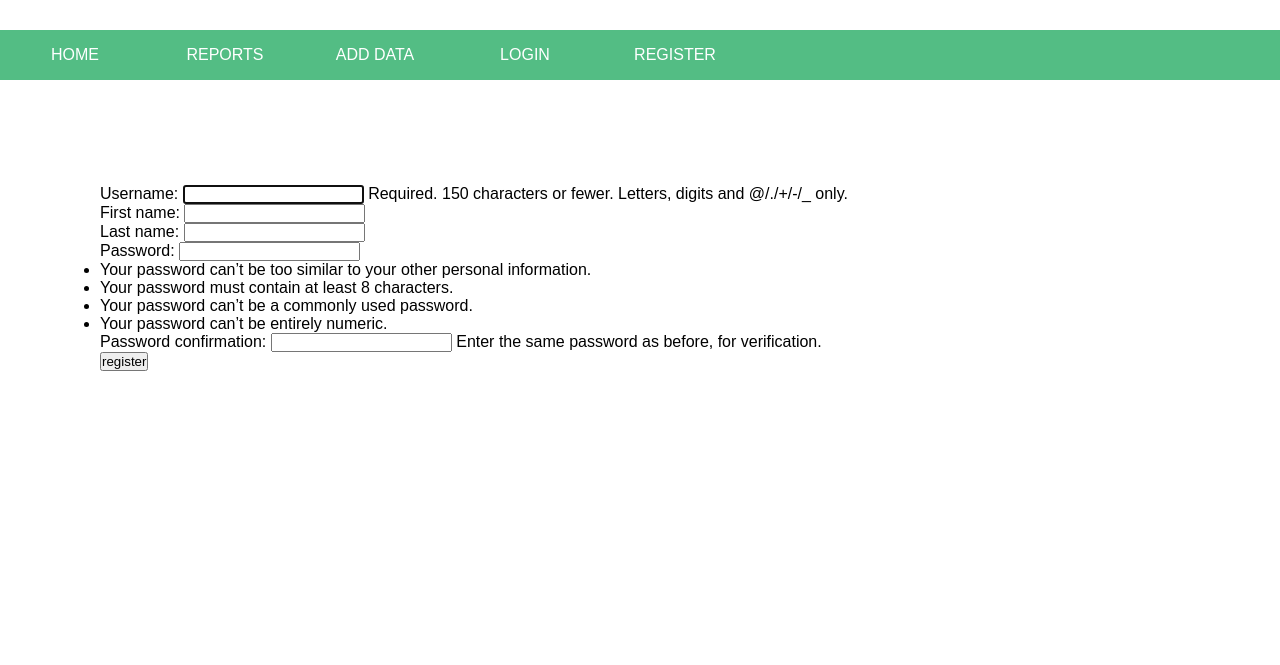
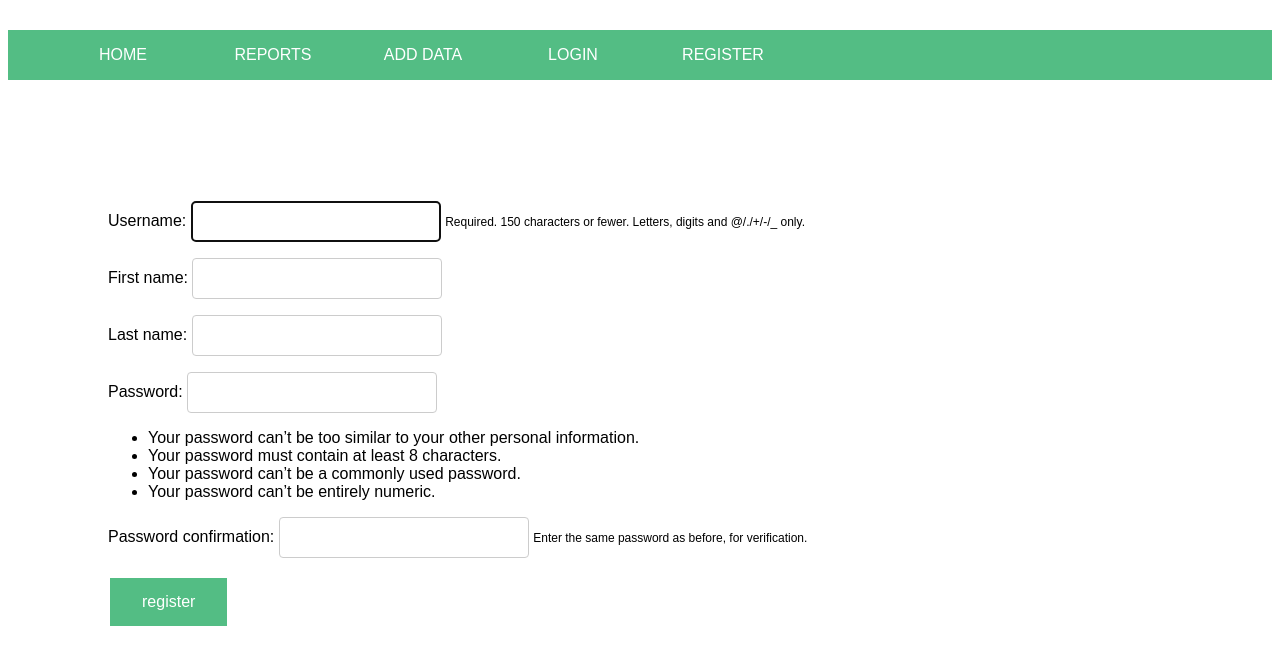
Before and after one commit to droxbrl/FinApp, a Django app: page /register/ in a window 1280 px wide. Shown: the top 665 px of the page. Run offline with Django 4.2, Linux system fonts and the light colour scheme.

Commit message:
user registration added

```diff
--- a/FinApp/FinApp/settings.py
+++ b/FinApp/FinApp/settings.py
@@ -44,7 +44,6 @@ INSTALLED_APPS = [
     'FinancialAssistant.apps.FinancialassistantConfig',
     # Регистрация приложения users
     'users.apps.UsersConfig',
-    'bootstrap3',
 ]
 
 MIDDLEWARE = [
--- a/FinApp/FinancialAssistant/static/FinancialAssistant/css/base.css
+++ b/FinApp/FinancialAssistant/static/FinancialAssistant/css/base.css
@@ -1,7 +1,7 @@
-* {
-    margin: 0;
-    padding: 0;
-}
+/** {*/
+/*    margin: 0;*/
+/*    padding: 0;*/
+/*}*/
 
 body {
     background-color: #fff;
@@ -73,6 +73,35 @@ body {
     padding-top: 5px;
 }
 
-.text-input-form{
+/*.register-login-form {*/
+/*    width: 500px;*/
+/*    border-radius: 5px;*/
+/*    background-color: #f2f2f2;*/
+/*    padding: 5px;*/
+/*}*/
 
+.form-control {
+    width: 250px;
+    padding: 12px 20px;
+    display: inline-block;
+    border: 1px solid #ccc;
+    border-radius: 4px;
+    box-sizing: border-box;
 }
+
+.helptext {
+    font-size: 75%
+}
+
+.register-login-button {
+    background-color: #53bd84;
+    border: none;
+    color: white;
+    padding: 15px 32px;
+    text-align: center;
+    text-decoration: none;
+    display: inline-block;
+    font-size: 16px;
+    margin: 4px 2px;
+    cursor: pointer;
+}
--- a/FinApp/templates/FinancialAssistant/base.html
+++ b/FinApp/templates/FinancialAssistant/base.html
@@ -20,7 +20,7 @@
 
 <div class="menu-wrap">
     <ul>
-        <li><a href="#">Home</a></li>
+        <li><a href="{% url 'FinancialAssistant:index' %}">Home</a></li>
         <li><a href="#">Reports</a>
             <ul>
                 <li><a href="#">Income</a></li>
--- a/FinApp/templates/users/register.html
+++ b/FinApp/templates/users/register.html
@@ -1,15 +1,15 @@
 {% extends 'FinancialAssistant/base.html' %}
 
 {% block content %}
+    <div class="register-login-form">
+        <form method="post" name="post" action="{% url 'users:register' %}">
 
-    <form method="post" name="post" action="{% url 'users:register' %}">
+            {% csrf_token %}
+            {{ form.as_p }}
 
-        {% csrf_token %}
-        {{ form.as_p }}
+            <button class="register-login-button" name="submit">register</button>
+            <input type="hidden" name="next" value="{% url 'FinancialAssistant:index' %}"/>
 
-        <button name="submit">register</button>
-        <input type="hidden" name="next" value="{% url 'FinancialAssistant:index' %}"/>
-
-    </form>
-
+        </form>
+    </div>
 {% endblock %}
```
